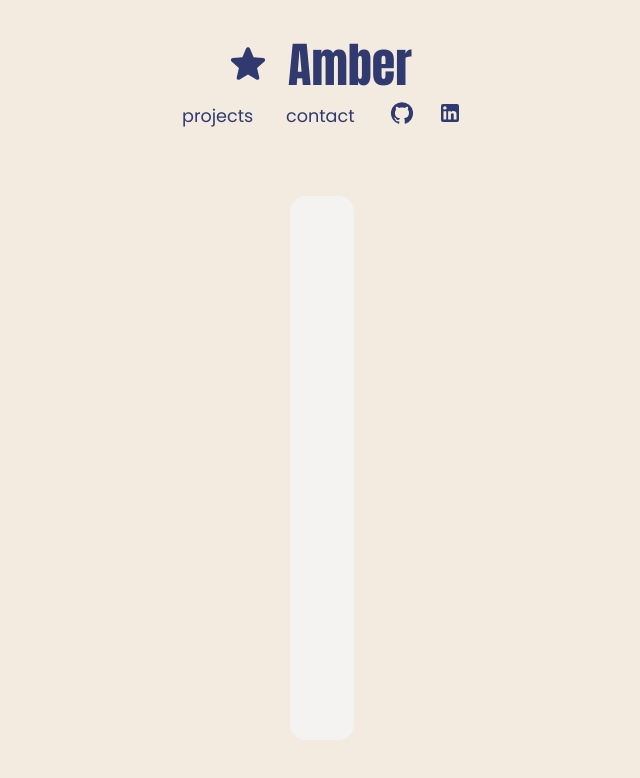
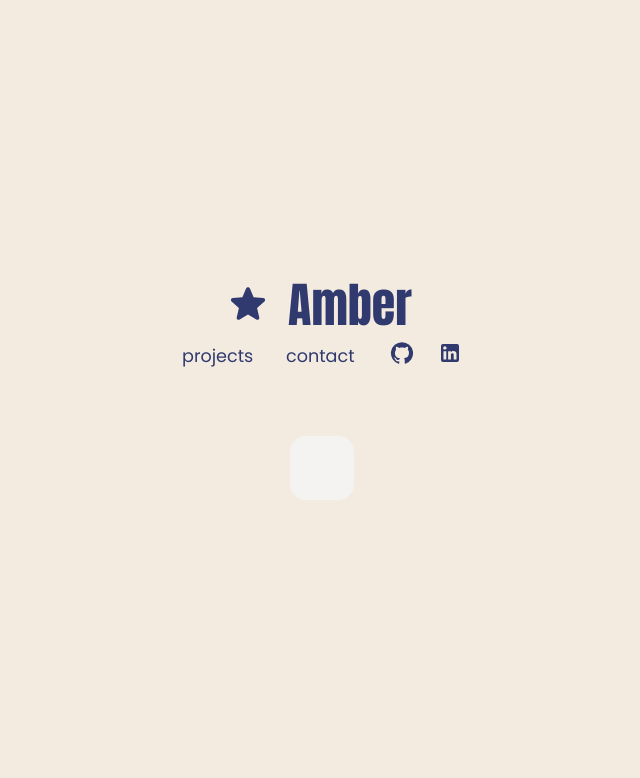
Before and after one commit to amborgw/amborgw.github.io, a React (Create React App) app: page /projects in a window 1280 px wide. Shown: the top 778 px of the page, without its empty margins (318-958 px from the left). Built offline with nearby package versions, Linux system fonts and the light colour scheme.

Commit message:
Undo minimum height

```diff
--- a/src/components/index.styles.js
+++ b/src/components/index.styles.js
@@ -4,7 +4,6 @@ import { Box } from "@mui/material";
 
 const CardContainer = styled(Box)`
     && {
-        min-height: 30rem;
         background: rgba(244, 244, 244, 0.9);
         max-width: 55rem;
         border-radius: 1rem;
```
